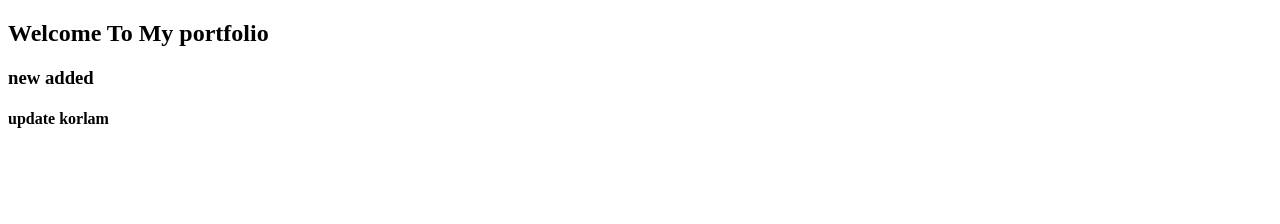
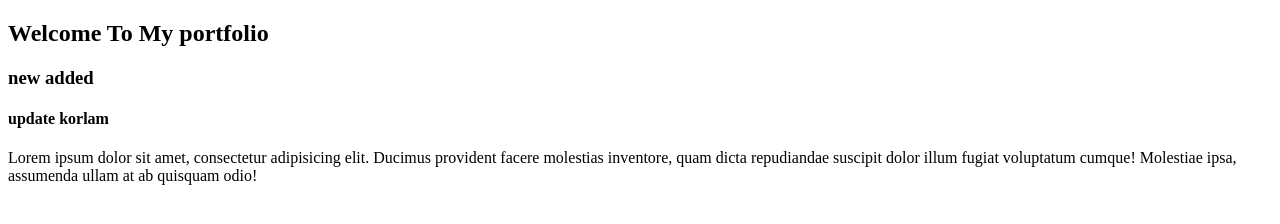
Before and after one commit to mdimran181/im, a plain HTML site: page index.html in a window 1280 px wide. Drawn offline with Linux system fonts and the light colour scheme.

Commit message:
update korlam

```diff
--- a/index.html
+++ b/index.html
@@ -9,5 +9,6 @@
     <h2>Welcome To My portfolio</h2>
     <h3>new added</h3>
     <h4> update korlam </h4>
+    <p>Lorem ipsum dolor sit amet, consectetur adipisicing elit. Ducimus provident facere molestias inventore, quam dicta repudiandae suscipit dolor illum fugiat voluptatum cumque! Molestiae ipsa, assumenda ullam at ab quisquam odio!</p>
 </body>
 </html>
```
